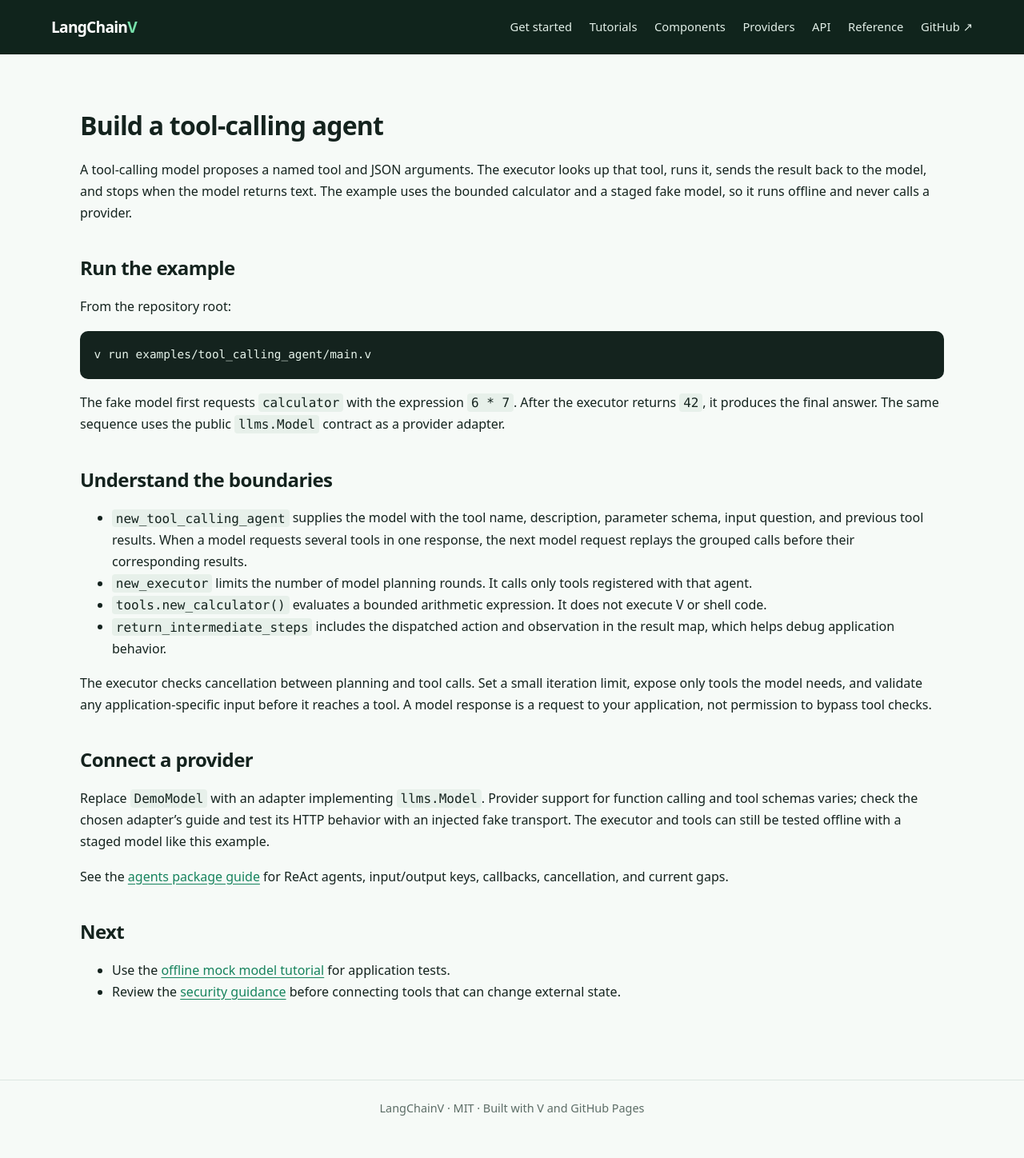
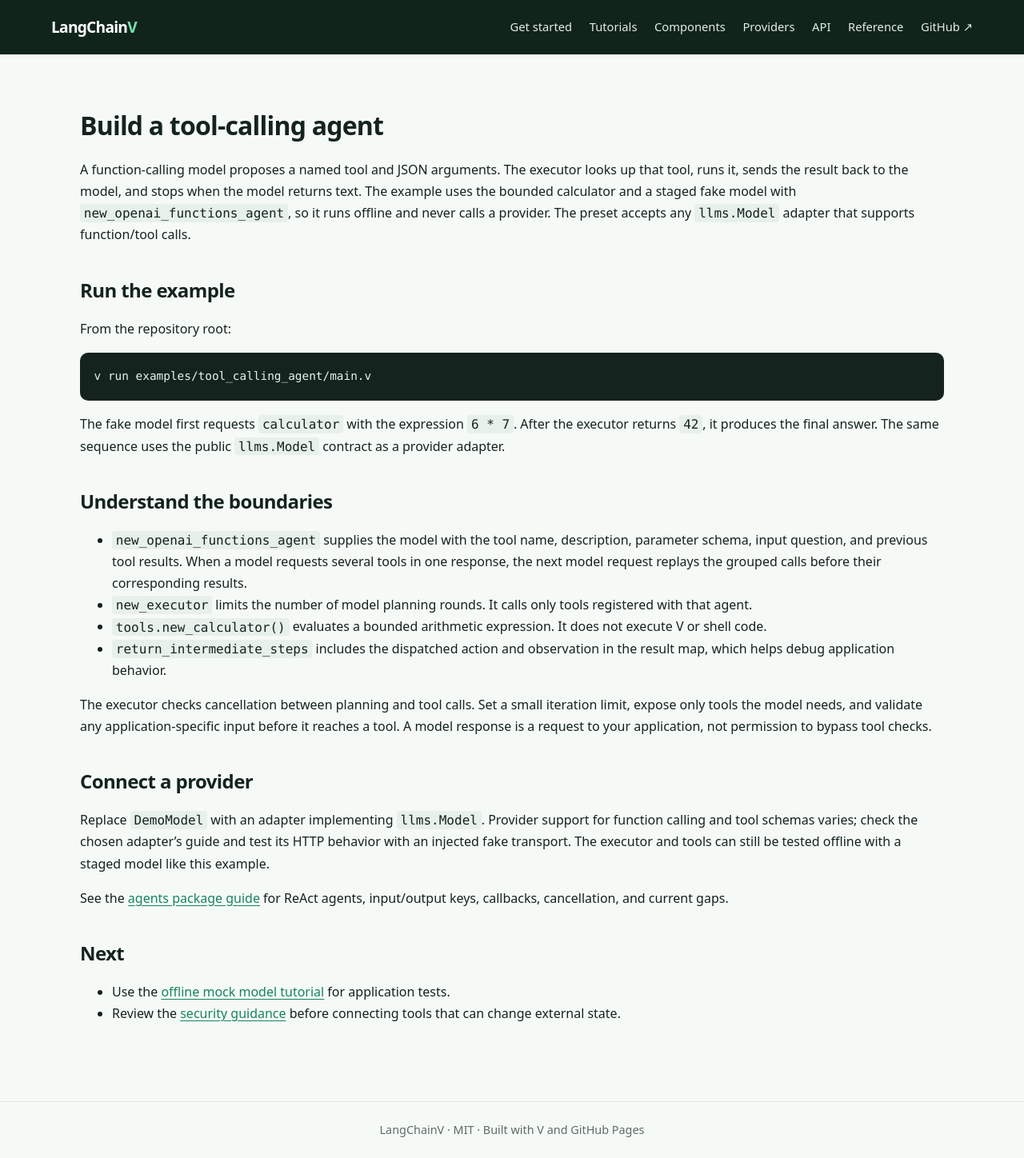
Before and after one commit to ulises-jeremias/langchainv, a Jekyll site: the page built from docs/tutorials/tool-calling-agent.md, in a window 1280 px wide. Shown: the whole page at 80% size. Built offline with Jekyll 4.4.1, drawn with Linux system fonts in a browser that asks for light colours; before the commit the page ends 1420 px from its top, so only the background shows below that.

Commit message:
agents: add OpenAI functions preset (#27)

```diff
--- a/docs/tutorials/tool-calling-agent.md
+++ b/docs/tutorials/tool-calling-agent.md
@@ -6,10 +6,12 @@ permalink: /tutorials/tool-calling-agent/
 
 # Build a tool-calling agent
 
-A tool-calling model proposes a named tool and JSON arguments. The executor
+A function-calling model proposes a named tool and JSON arguments. The executor
 looks up that tool, runs it, sends the result back to the model, and stops when
 the model returns text. The example uses the bounded calculator and a staged
-fake model, so it runs offline and never calls a provider.
+fake model with `new_openai_functions_agent`, so it runs offline and never
+calls a provider. The preset accepts any `llms.Model` adapter that supports
+function/tool calls.
 
 ## Run the example
 
@@ -25,7 +27,7 @@ uses the public `llms.Model` contract as a provider adapter.
 
 ## Understand the boundaries
 
-- `new_tool_calling_agent` supplies the model with the tool name, description,
+- `new_openai_functions_agent` supplies the model with the tool name, description,
   parameter schema, input question, and previous tool results. When a model
   requests several tools in one response, the next model request replays the
   grouped calls before their corresponding results.
```
Also changed, not shown: docs/LANGCHAINGO_PARITY.md (+1 -1 lines), README.md, agents/README.md, 4 other files.
